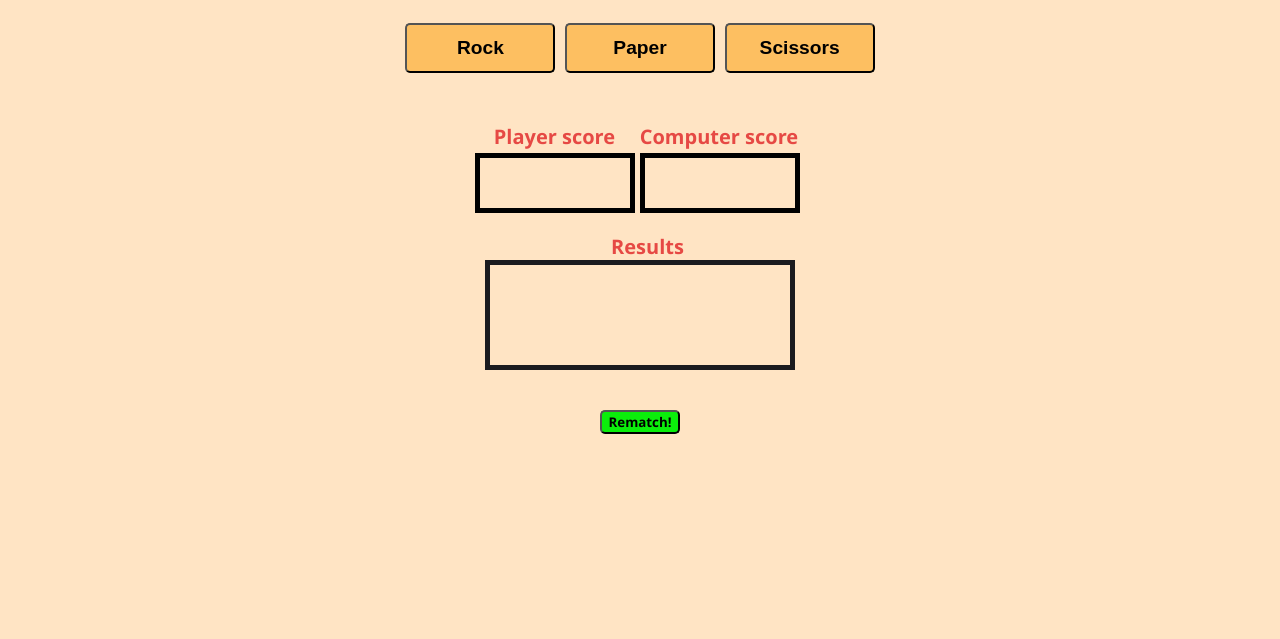
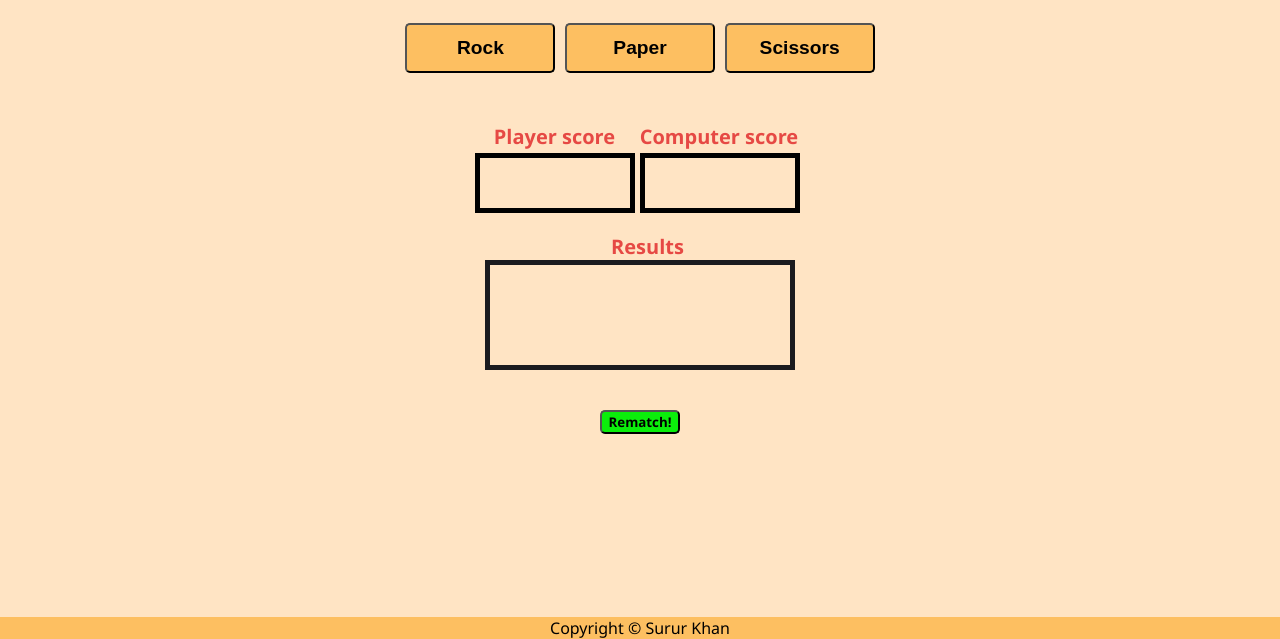
Before and after one commit to Rukhan4/rock-paper-scissors, a plain HTML site: page index.html in a window 1280 px wide. Shown: the part 161-800 px from the top of the page. Drawn offline with Linux system fonts and the light colour scheme.

Commit message:
Updated copyright info

```diff
--- a/index.html
+++ b/index.html
@@ -39,6 +39,8 @@
         <div class="reset">
             <button type="submit" onClick="window.location.reload()">Rematch!</button>
         </div>
+
+        <div class="footer">Copyright © Surur Khan </div>
     </div>
 
     <script src="./script.js"></script>
--- a/styles.css
+++ b/styles.css
@@ -90,3 +90,14 @@ h2 {
     font-family: 'Segoe UI', Tahoma, Geneva, Verdana, sans-serif;
     border-radius: 5px;
 }
+
+.footer {
+    position: fixed;
+    left: 0;
+    bottom: 0;
+    width: 100%;
+    text-align: center;
+    font-family: 'Segoe UI', Tahoma, Geneva, Verdana, sans-serif;
+    color: black;
+    background-color: rgb(253, 191, 97)
+}
```
